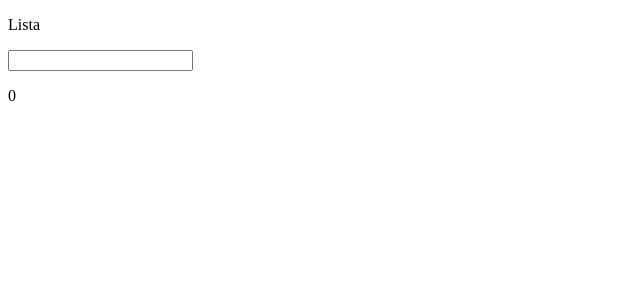
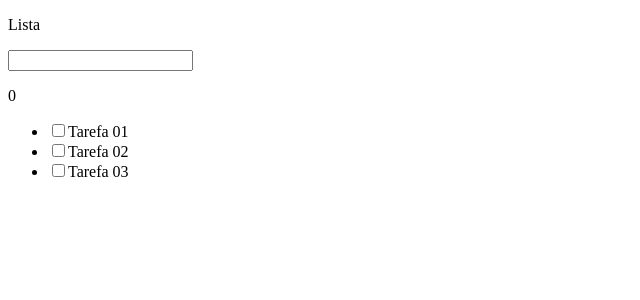
Before and after one commit to lucas0013/react-lista-tarefas, a React (Create React App) app: page /pagina-inicial in a window 1280 px wide. Shown: the top 300 px of the page, without its empty margins (0-640 px from the left). Built offline with nearby package versions, Linux system fonts and the light colour scheme; data requests are answered from the project's data file.

Commit message:
Feature: getall crud

```diff
--- a/mock/db.json
+++ b/mock/db.json
@@ -4,6 +4,16 @@
             "id": 1,
             "title": "Tarefa 01",
             "isCompleted": false
+        },
+        {
+            "id": 2,
+            "title": "Tarefa 02",
+            "isCompleted": false
+        },
+        {
+            "id": 3,
+            "title": "Tarefa 03",
+            "isCompleted": false
         }
     ]
 }
--- a/src/app/pages/dashboard/Dashboard.tsx
+++ b/src/app/pages/dashboard/Dashboard.tsx
@@ -1,13 +1,20 @@
-import { useCallback, useState } from 'react';
-
-interface ITarefa {
-    id: number,
-    title: string;
-    isCompleted: boolean;
-}
+import { useCallback, useEffect, useState } from 'react';
+import { ApiException } from '../../shared/services/api/ErrorException';
+import { ITarefa, TarefasService } from '../../shared/services/api/tarefas/TarefasService';
 
 export const Dashboard = () => {
     const [lista, setLista] = useState<ITarefa[]>([]);
+
+    useEffect(() => {
+       TarefasService.getAll()
+       .then((result) => {
+        if(result instanceof ApiException){
+            alert(result.message)
+        }else {
+            setLista(result);
+        }
+       });
+    }, []);
 
     const handleInputKeyDown: React.KeyboardEventHandler<HTMLInputElement> = useCallback((e) => {
         if (e.key === 'Enter') {
--- a/src/app/shared/services/api/tarefas/TarefasService.ts
+++ b/src/app/shared/services/api/tarefas/TarefasService.ts
@@ -1,7 +1,7 @@
 import { Api } from "../ApiConfig";
 import { ApiException } from "../ErrorException";
 
-interface ITarefa {
+export interface ITarefa {
     id: number,
     title: string;
     isCompleted: boolean;
@@ -52,7 +52,7 @@
     }
 };
 
-export const TarefaService = {
+export const TarefasService = {
     getAll,
     getById,
     create,
```
